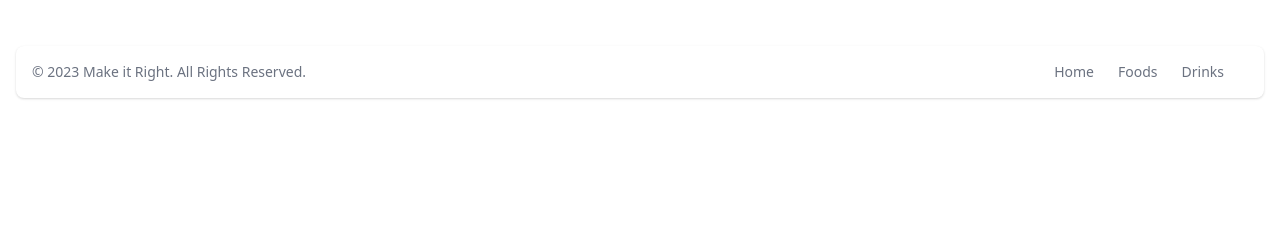
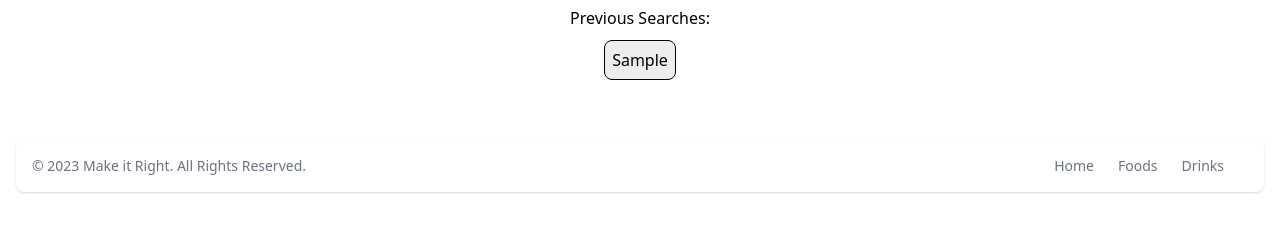
Before and after one commit to zeuzh/MakeItRight, a plain HTML site: page drink.html in a window 1280 px wide. Both pictures are taken after typing "Sample" into the empty fields and a click on the button "Search". Shown: the part 165-396 px from the top of the page. Drawn offline with nearby package versions, Linux system fonts and the light colour scheme; no server answers.

Commit message:
set up drink render history from localStorage same way as food

```diff
--- a/assets/js/drink.js
+++ b/assets/js/drink.js
@@ -2,10 +2,22 @@
 const drinkForm = document.querySelector(".drinkForm");
 const drinkInput = document.querySelector(".drinkInput");
 const drinkResults = document.querySelector(".drinkResults");
+const prevSearch = document.querySelector(".prevSearch");
+let drinkHistory = JSON.parse(localStorage.getItem("drink")) || [];
 
 window.onload = function () {
   fetchDrink("");
+  renderDrinkHistory();
 };
+
+drinkForm.addEventListener("submit", function (event) {
+  event.preventDefault();
+  var drinkSearch = drinkInput.value;
+  drinkHistory.push(drinkSearch);
+  localStorage.setItem("drink", JSON.stringify(drinkHistory));
+  fetchDrink(drinkSearch);
+  renderDrinkHistory();
+});
 
 function fetchDrink(drink) {
   fetch(`https://www.thecocktaildb.com/api/json/v1/1/search.php?s=${drink}`)
@@ -14,6 +26,7 @@ function fetchDrink(drink) {
     })
     .then(function (data) {
       renderResults(data);
+      renderDrinkHistory();
     });
 }
 
@@ -48,8 +61,21 @@ function renderResults(data) {
   drinkResults.insertAdjacentHTML("afterbegin", html);
 }
 
-drinkForm.addEventListener("submit", function (event) {
-  event.preventDefault();
-  var drinkSearch = drinkInput.value;
-  fetchDrink(drinkSearch);
-});
+function renderDrinkHistory() {
+  prevSearch.innerHTML = "";
+
+  if (drinkHistory.length) {
+    const prevHeader = document.createElement("h2");
+    prevHeader.setAttribute("class", "previousHeader");
+    prevHeader.innerHTML = "Previous Searches: ";
+    prevSearch.append(prevHeader);
+  }
+  for (let i = 0; i < drinkHistory.length; i++) {
+    const searchItem = document.createElement("input");
+    searchItem.setAttribute("type", "button");
+    searchItem.setAttribute("onclick", `fetchDrink("${drinkHistory[i]}")`);
+    searchItem.setAttribute("class", "prevSearchBtn");
+    searchItem.setAttribute("value", drinkHistory[i]);
+    prevSearch.append(searchItem);
+  }
+}
--- a/drink.html
+++ b/drink.html
@@ -148,6 +148,7 @@
           Search
         </button>
       </form>
+      <section class="prevSearch"></section>
       <section class="drinkResults"></section>
     </main>
     <!-- FOOTER -->
```
